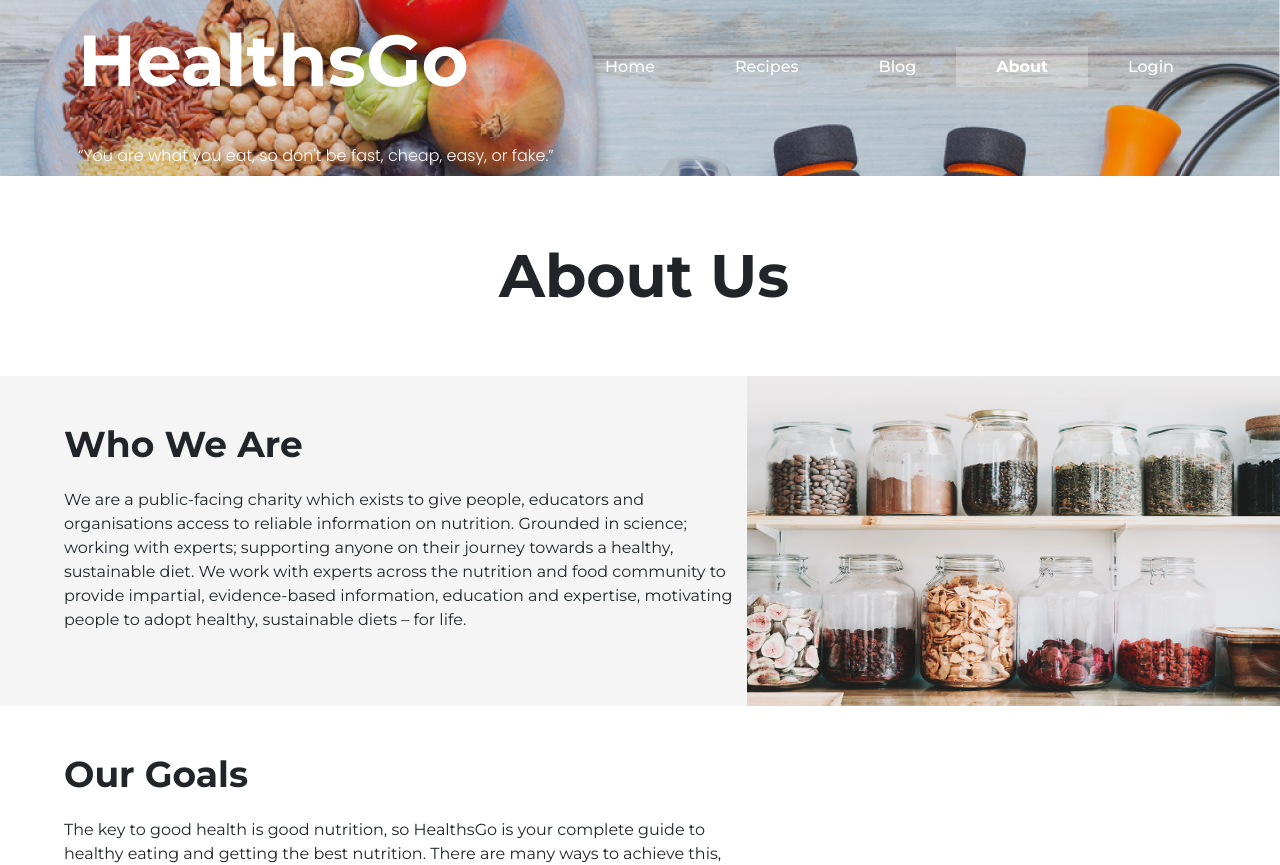
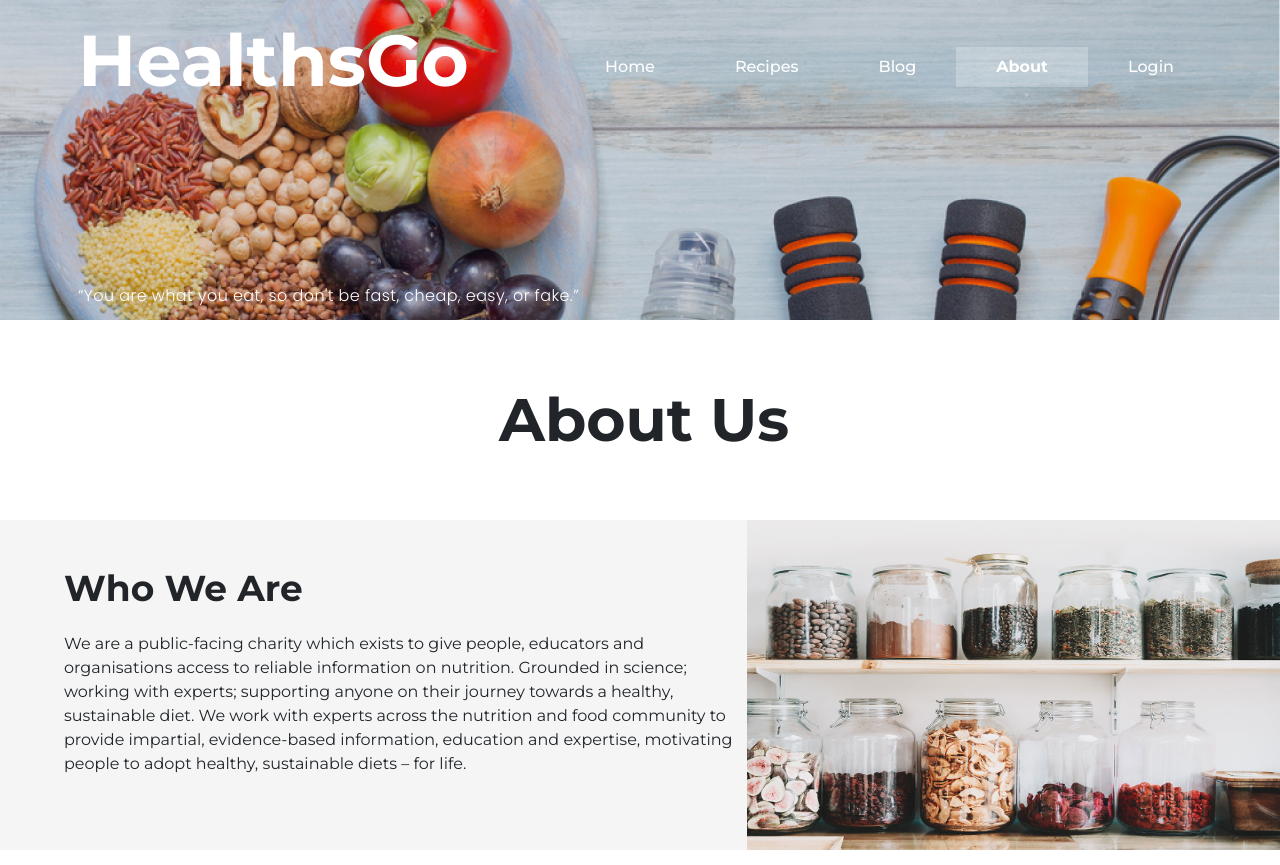
Before and after one commit to astrukar/HCI_2021-22, a Next.js app: page /about in a window 1280 px wide. Shown: the top 865 px of the page. Built offline with nearby package versions, Linux system fonts and the light colour scheme.

Commit message:
fix spacing on header

```diff
--- a/components/header/header.js
+++ b/components/header/header.js
@@ -57,7 +57,7 @@ const Header = ({ classes, urlImg }) => {
             </div>
             <NavBar menuItems={menuItems} />
           </div>
-          <div className="pt-6 z-10 hidden md:block font-poppins text-base text-white font-light">
+          <div className="absolute bottom-3 tracking-wide z-10 hidden md:block font-poppins text-base text-white font-light">
             “You are what you eat, so don't be fast, cheap, easy, or fake.”
           </div>
         </main>
--- a/pages/about.js
+++ b/pages/about.js
@@ -7,7 +7,7 @@ import headerImage from "../public/assets/aboutBackground.png";
 const AboutPage = () => {
   return (
     <Container fluid className={"no-gutters"}>
-      <Header urlImg={headerImage} classes="md:h-44" />
+      <Header urlImg={headerImage} classes="md:h-44 lg:h-80" />
       <AboutContainer />
       <Footer />
     </Container>
--- a/pages/index.js
+++ b/pages/index.js
@@ -30,7 +30,7 @@ const renderImageGallery = () => {
 const Home = () => {
   return (
     <Container fluid className={"no-gutters"}>
-      <Header urlImg={headerImage} classes="md:h-44" />
+      <Header urlImg={headerImage} classes="md:h-44 lg:h-80" />
       <HomeBanner />
       <Container fluid>
         <Row className="flex justify-center">
```
